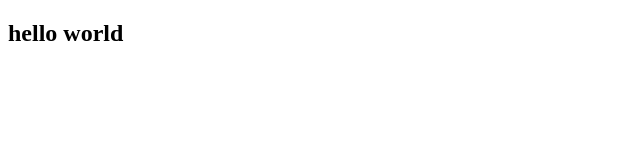
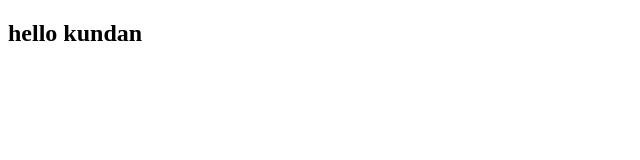
Before and after one commit to parmjeetsingh9358/abcd, a plain HTML site: page index.html in a window 1280 px wide. Shown: the full height of the page, 0-640 px from the left. Drawn offline with Linux system fonts and the light colour scheme.

Commit message:
updated name

```diff
--- a/index.html
+++ b/index.html
@@ -7,6 +7,6 @@
     <title>Document</title>
 </head>
 <body>
-    <h2>hello world</h2>
+    <h2>hello kundan</h2>
 </body>
 </html>
```
